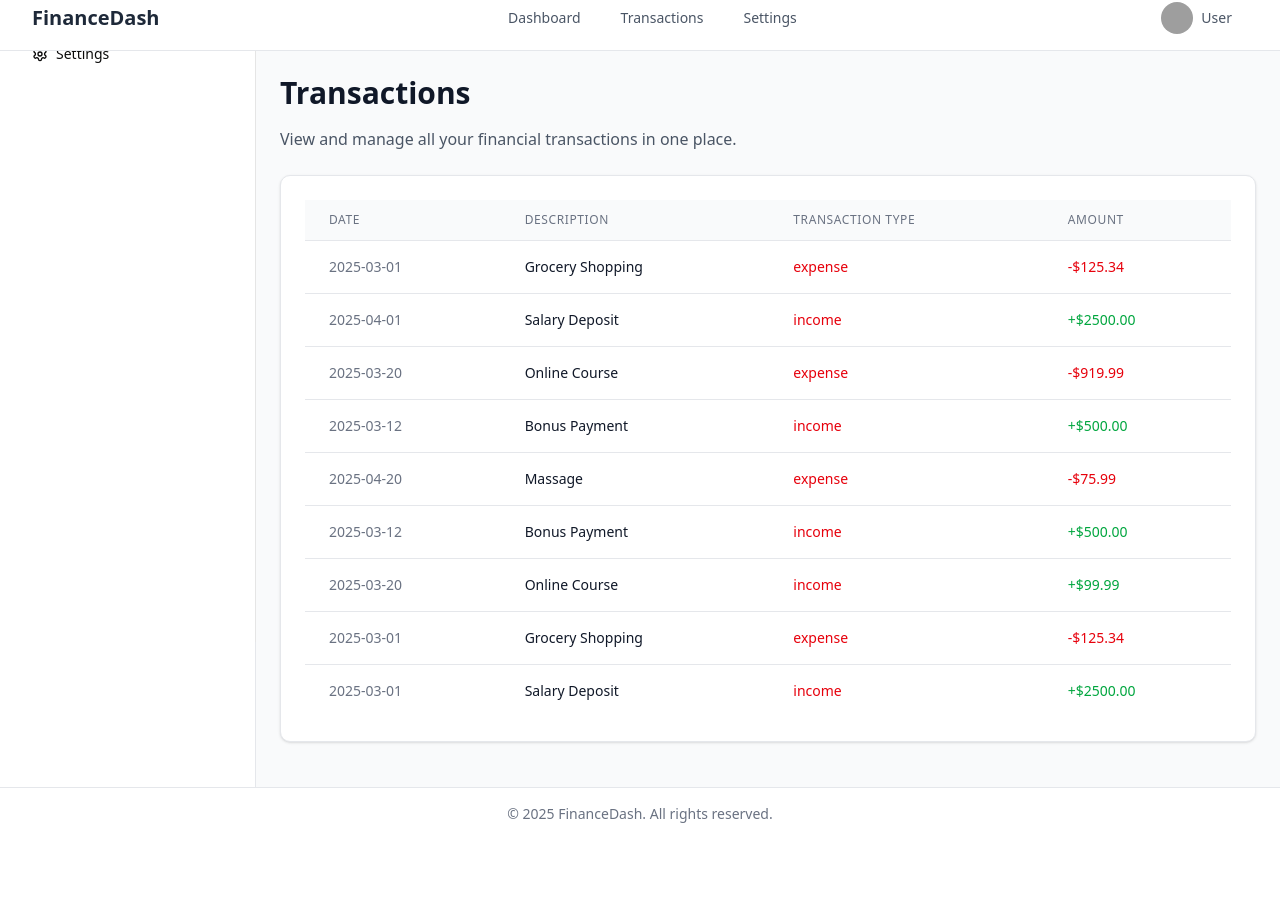
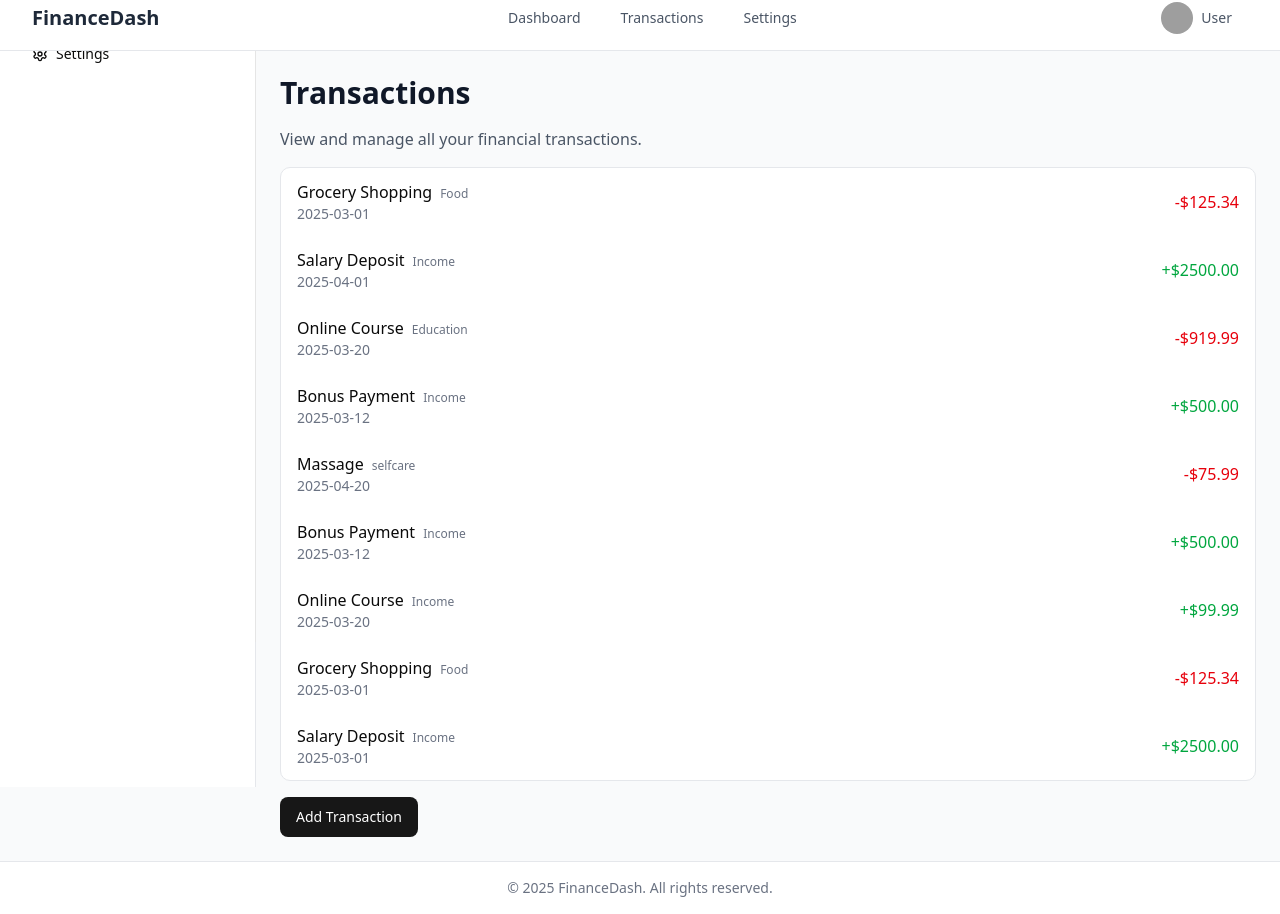
Before and after one commit to JosephineNaava/Personal-Finance-G1, a React (Vite) app: page /transactions in a window 1280 px wide. Shown: the part 158-1072 px from the top of the page. Before the commit the page ends 998 px from the top, so only its background shows below. Built offline with nearby package versions, Linux system fonts and the light colour scheme; grey boxes are pictures that could not be loaded.

Commit message:
transactions list/item

```diff
--- a/src/components/reuse/Button.jsx
+++ b/src/components/reuse/Button.jsx
@@ -1,9 +1,44 @@
-import { buttonVariants } from "@/components/ui/button"; // Shadcn’s button
+// import { buttonVariants } from "@/components/ui/button"; // Shadcn’s button
 
-export function Button({ children, variant = "default" }) {
+// export function Button({ children, variant = "default" }) {
+//   return (
+//     <button className={buttonVariants({ variant })}>
+//       {children}
+//     </button>
+//   );
+// }
+
+import { cva } from "class-variance-authority";
+import { cn } from "@/lib/utils";
+
+const buttonVariants = cva(
+  "inline-flex items-center justify-center rounded-md text-sm font-medium transition-colors",
+  {
+    variants: {
+      variant: {
+        default: "bg-primary text-white hover:bg-primary/90",
+        destructive: "bg-red-600 text-white hover:bg-red-700",
+        outline: "border border-gray-300 bg-white hover:bg-gray-50",
+        ghost: "hover:bg-gray-100",
+      },
+      size: {
+        default: "h-10 px-4 py-2",
+        sm: "h-9 px-3",
+        lg: "h-11 px-8",
+      },
+    },
+    defaultVariants: {
+      variant: "default",
+      size: "default",
+    },
+  }
+);
+
+export function Button({ className, variant, size, ...props }) {
   return (
-    <button className={buttonVariants({ variant })}>
-      {children}
-    </button>
+    <button
+      className={cn(buttonVariants({ variant, size, className }))}
+      {...props}
+    />
   );
 }
--- a/src/components/transDisplayComp/transactionItem.jsx
+++ b/src/components/transDisplayComp/transactionItem.jsx
@@ -1,15 +1,37 @@
-export function TransactionItem({ transaction }) {
+export function TransactionItem({ transaction, onClick }) {
     return (
-      <div className="flex justify-between py-2 border-b">
-        <div>
-          <p className="font-medium">{transaction.description}</p>
-          <p className="text-sm text-gray-500">
-            {transaction.date} • {transaction.category}
-          </p>
+      <div
+        className="flex justify-between items-center py-3 px-4 hover:bg-gray-50 cursor-pointer"
+        onClick={() => onClick?.(transaction)}
+      >
+        <div className="flex-1">
+          <div className="flex gap-2 items-baseline">
+            <p className="font-medium">{transaction.description}</p>
+            <span className="text-xs text-gray-500">{transaction.category}</span>
+          </div>
+          <p className="text-sm text-gray-500">{transaction.date}</p>
         </div>
-        <p className={transaction.type === "income" ? "text-green-600" : "text-red-600"}>
-          {transaction.type === "income" ? "+" : "-"}${transaction.amount}
+        <p className={`font-medium ${
+          transaction.type === 'income' ? 'text-green-600' : 'text-red-600'
+        }`}>
+          {transaction.type === 'income' ? '+' : '-'}${transaction.amount.toFixed(2)}
         </p>
       </div>
     );
   }
+
+// export function TransactionItem({ transaction }) {
+//     return (
+//       <div className="flex justify-between py-2 border-b">
+//         <div>
+//           <p className="font-medium">{transaction.description}</p>
+//           <p className="text-sm text-gray-500">
+//             {transaction.date} • {transaction.category}
+//           </p>
+//         </div>
+//         <p className={transaction.type === "income" ? "text-green-600" : "text-red-600"}>
+//           {transaction.type === "income" ? "+" : "-"}${transaction.amount}
+//         </p>
+//       </div>
+//     );
+//   }
--- a/src/components/transDisplayComp/transactionList.jsx
+++ b/src/components/transDisplayComp/transactionList.jsx
@@ -1,22 +1,46 @@
-// import useTransactions from "@/hooks/useTransactions";
+import { TransactionItem } from "./TransactionItem";
 
-
-export function TransactionList({ transactions }) {
-    // const { transactions, isLoading, error } = useTransactions();
-
-    // if (isLoading) return <div className="p-4">Loading Transaction...</div>
-    // if (error) return <div className="p-4 text-red-500">Error...</div>
-
-
-    if (transactions.length === 0) {
-      return <p className="text-gray-500 py-4">No transactions yet!</p>;
-    }
-
+export function TransactionList({ transactions, onItemClick }) {
+  if (!transactions || transactions.length === 0) {
     return (
-      <div className="space-y-3">
-        {transactions.map((tx) => (
-          <transactionItem key={tx.id} transaction={tx} />
-        ))}
+      <div className="bg-white p-6 rounded-lg border border-gray-200 text-center">
+        <p className="text-gray-500">No transactions found</p>
       </div>
     );
   }
+
+  return (
+    <div className="bg-white rounded-lg border border-gray-200 overflow-hidden">
+      {transactions.map((tx) => (
+        <TransactionItem
+          key={tx.id}
+          transaction={tx}
+          onClick={onItemClick}
+        />
+      ))}
+    </div>
+  );
+}
+
+// // import useTransactions from "@/hooks/useTransactions";
+
+
+// export function TransactionList({ transactions }) {
+//     // const { transactions, isLoading, error } = useTransactions();
+
+//     // if (isLoading) return <div className="p-4">Loading Transaction...</div>
+//     // if (error) return <div className="p-4 text-red-500">Error...</div>
+
+
+//     if (transactions.length === 0) {
+//       return <p className="text-gray-500 py-4">No transactions yet!</p>;
+//     }
+
+//     return (
+//       <div className="space-y-3">
+//         {transactions.map((tx) => (
+//           <transactionItem key={tx.id} transaction={tx} />
+//         ))}
+//       </div>
+//     );
+//   }
--- a/src/pages/Transactions.jsx
+++ b/src/pages/Transactions.jsx
@@ -1,9 +1,19 @@
-import useTransactions from "@/hooks/useTransactions"
+import { TransactionList } from "@/components/transDisplayComp/transactionList";
+import useTransactions from "@/hooks/useTransactions";
 import { Skeleton } from "@/components/ui/skeleton";
-
+import { Button } from "@/components/reuse/Button";
 
 export default function Transactions() {
   const { transactions, isLoading, error } = useTransactions();
+
+  const handleTransactionClick = (tx) => {
+    console.log("Transaction clicked:", tx);
+  };
+
+  const handleClick = () => {
+    console.log("Add Transaction button clicked!");
+
+  }
 
   if (isLoading) {
     return (
@@ -19,51 +29,99 @@ export default function Transactions() {
   if (error) {
     return (
       <div className="p-4 bg-red-50 text-red-600 rounded-lg">
-        Failed to load transactions. Refresh or try later.
+        Failed to load transactions. Please refresh.
       </div>
     );
   }
 
+  return (
+    <div className="space-y-4">
+      <h1 className="text-3xl font-bold text-gray-900">Transactions</h1>
+      <p className="text-gray-600">
+        View and manage all your financial transactions.
+      </p>
 
-    return (
-      <div className="space-y-4">
-        <h1 className="text-3xl font-bold text-gray-900">Transactions</h1>
-        <p className="text-gray-600">
-          View and manage all your financial transactions in one place.
-        </p>
+      <TransactionList
+        transactions={transactions}
+        onItemClick={handleTransactionClick}
+      />
 
-        <div className="bg-white p-6 rounded-lg shadow-sm border border-gray-200 mt-6">
-          <div className="overflow-x-auto">
-            <table className="min-w-full divide-y divide-gray-200">
+      <Button variant="default" onClick={handleClick}>
+      Add Transaction
+      </Button>
 
-              <thead className="bg-gray-50">
-                <tr>
-                  <th className="px-6 py-3 text-left text-xs font-medium text-gray-500 uppercase tracking-wider">Date</th>
-                  <th className="px-6 py-3 text-left text-xs font-medium text-gray-500 uppercase tracking-wider">Description</th>
-                  <th className="px-6 py-3 text-left text-xs font-medium text-gray-500 uppercase tracking-wider">Transaction Type</th>
-                  <th className="px-6 py-3 text-left text-xs font-medium text-gray-500 uppercase tracking-wider">Amount</th>
-                </tr>
-              </thead>
 
-              <tbody className="bg-white divide-y divide-gray-200">
-                {transactions.map(tx => (
+    </div>
+  );
 
-                <tr key = {tx.id}>
-                  <td className="px-6 py-4 whitespace-nowrap text-sm text-gray-500">{tx.date}</td>
-                  <td className="px-6 py-4 whitespace-nowrap text-sm font-medium text-gray-900">{tx.description}</td>
-                  <td className="px-6 py-4 whitespace-nowrap text-sm text-red-600">{tx.type}</td>
+}
 
-                <td className={ `px-6 py-4 whitespace-nowrap text-sm text-gray-500
-                      ${tx.type === 'income' ? 'text-green-600' : 'text-red-600'}`}>
-                      {tx.type === 'income' ? '+' : '-'}${tx.amount.toFixed(2)}
-                </td>
+// import useTransactions from "@/hooks/useTransactions"
+// import { Skeleton } from "@/components/ui/skeleton";
 
-                </tr>
-                ))}
-              </tbody>
-            </table>
-          </div>
-        </div>
-      </div>
-    )
-  }
+
+// export default function Transactions() {
+//   const { transactions, isLoading, error } = useTransactions();
+
+//   if (isLoading) {
+//     return (
+//       <div className="space-y-4">
+//         <Skeleton className="h-10 w-[200px]" />
+//         {[...Array(5)].map((_, i) => (
+//           <Skeleton key={i} className="h-16 w-full" />
+//         ))}
+//       </div>
+//     );
+//   }
+
+//   if (error) {
+//     return (
+//       <div className="p-4 bg-red-50 text-red-600 rounded-lg">
+//         Failed to load transactions. Refresh or try later.
+//       </div>
+//     );
+//   }
+
+
+//     return (
+//       <div className="space-y-4">
+//         <h1 className="text-3xl font-bold text-gray-900">Transactions</h1>
+//         <p className="text-gray-600">
+//           View and manage all your financial transactions in one place.
+//         </p>
+
+//         <div className="bg-white p-6 rounded-lg shadow-sm border border-gray-200 mt-6">
+//           <div className="overflow-x-auto">
+//             <table className="min-w-full divide-y divide-gray-200">
+
+//               <thead className="bg-gray-50">
+//                 <tr>
+//                   <th className="px-6 py-3 text-left text-xs font-medium text-gray-500 uppercase tracking-wider">Date</th>
+//                   <th className="px-6 py-3 text-left text-xs font-medium text-gray-500 uppercase tracking-wider">Description</th>
+//                   <th className="px-6 py-3 text-left text-xs font-medium text-gray-500 uppercase tracking-wider">Transaction Type</th>
+//                   <th className="px-6 py-3 text-left text-xs font-medium text-gray-500 uppercase tracking-wider">Amount</th>
+//                 </tr>
+//               </thead>
+
+//               <tbody className="bg-white divide-y divide-gray-200">
+//                 {transactions.map(tx => (
+
+//                 <tr key = {tx.id}>
+//                   <td className="px-6 py-4 whitespace-nowrap text-sm text-gray-500">{tx.date}</td>
+//                   <td className="px-6 py-4 whitespace-nowrap text-sm font-medium text-gray-900">{tx.description}</td>
+//                   <td className="px-6 py-4 whitespace-nowrap text-sm text-red-600">{tx.type}</td>
+
+//                 <td className={ `px-6 py-4 whitespace-nowrap text-sm text-gray-500
+//                       ${tx.type === 'income' ? 'text-green-600' : 'text-red-600'}`}>
+//                       {tx.type === 'income' ? '+' : '-'}${tx.amount.toFixed(2)}
+//                 </td>
+
+//                 </tr>
+//                 ))}
+//               </tbody>
+//             </table>
+//           </div>
+//         </div>
+//       </div>
+//     )
+//   }
```
